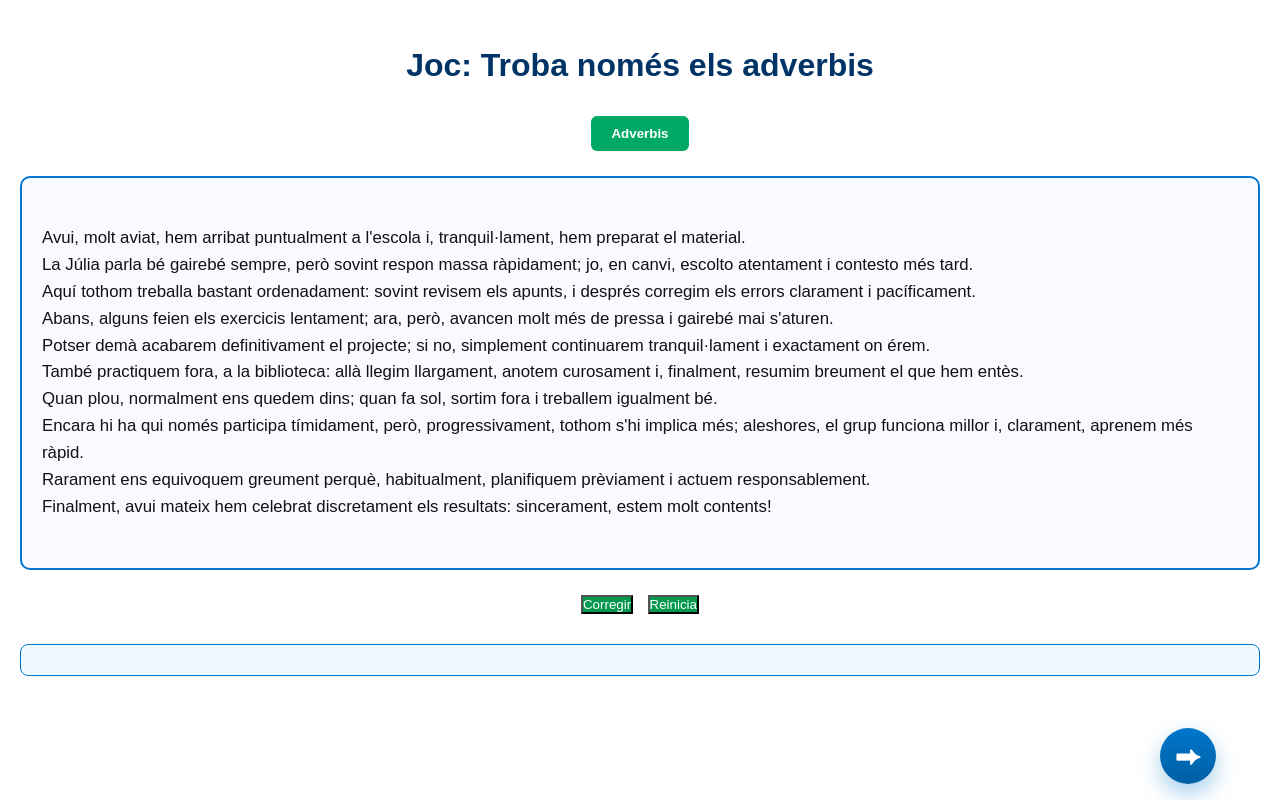
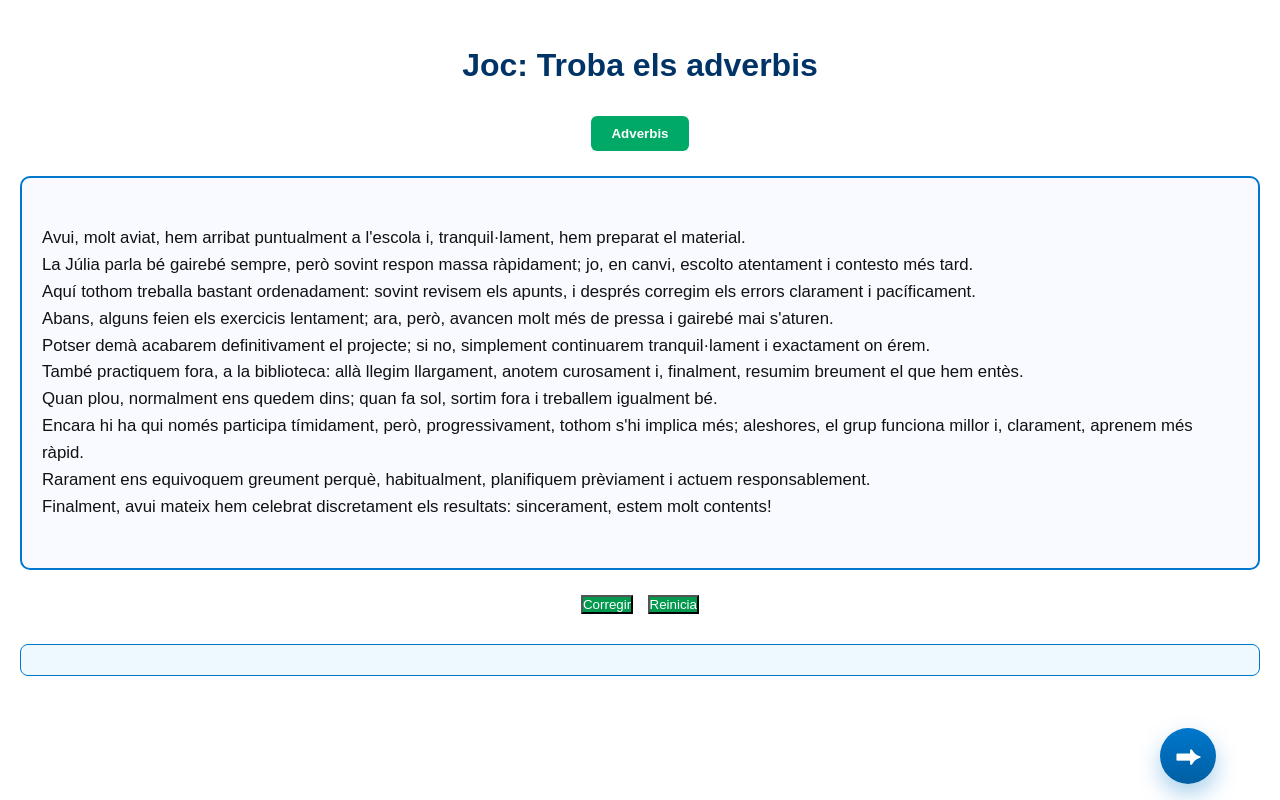
Before and after one commit to MarcUrquizu/Games, a plain HTML site: page catala2.html in a window 1280 px wide. Drawn offline with Linux system fonts and the light colour scheme.

Commit message:
petits retoques

```diff
--- a/catala2.html
+++ b/catala2.html
@@ -145,7 +145,7 @@
   </style>
 </head>
 <body data-game-key="catala2">
-  <h1>Joc: Troba només els adverbis</h1>
+  <h1>Joc: Troba els adverbis</h1>
 
   <div class="controls">
     <button id="mode-adverbs">Adverbis</button>
```
